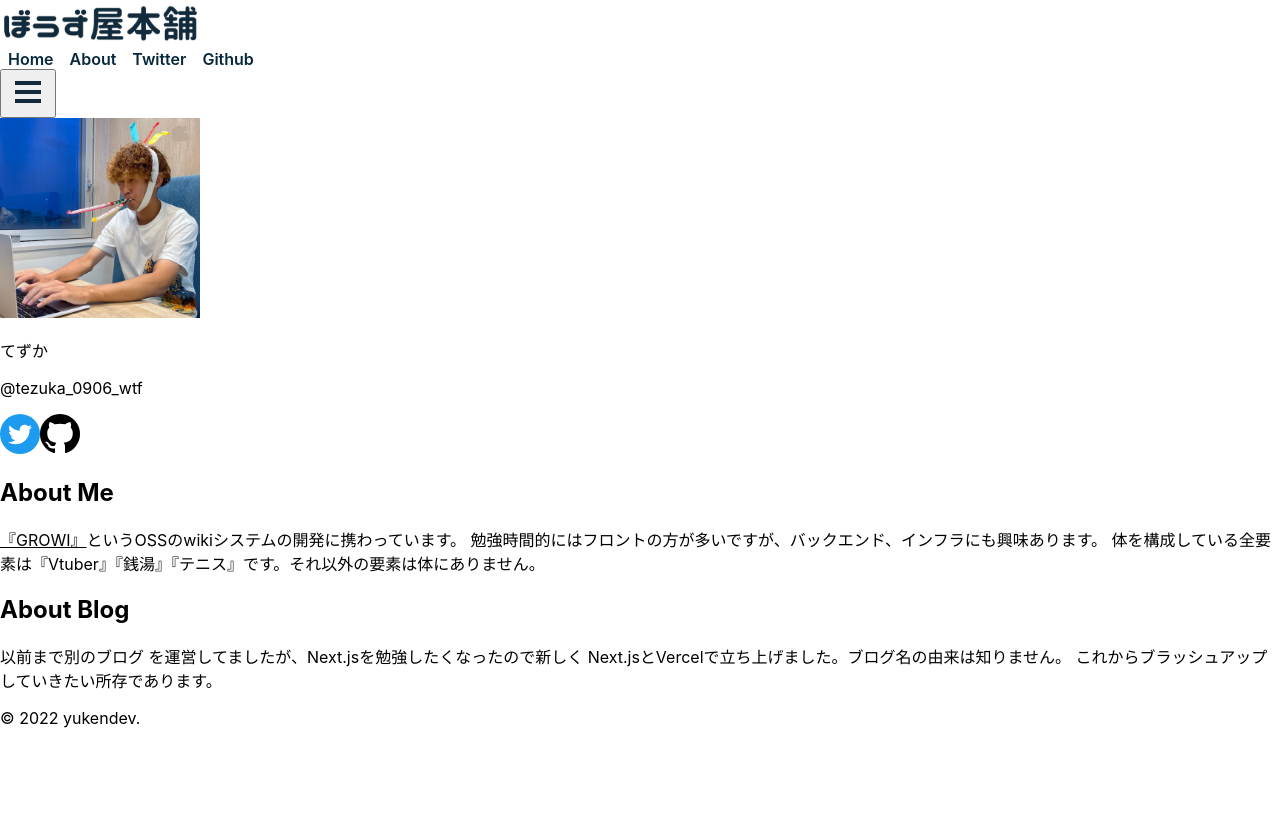
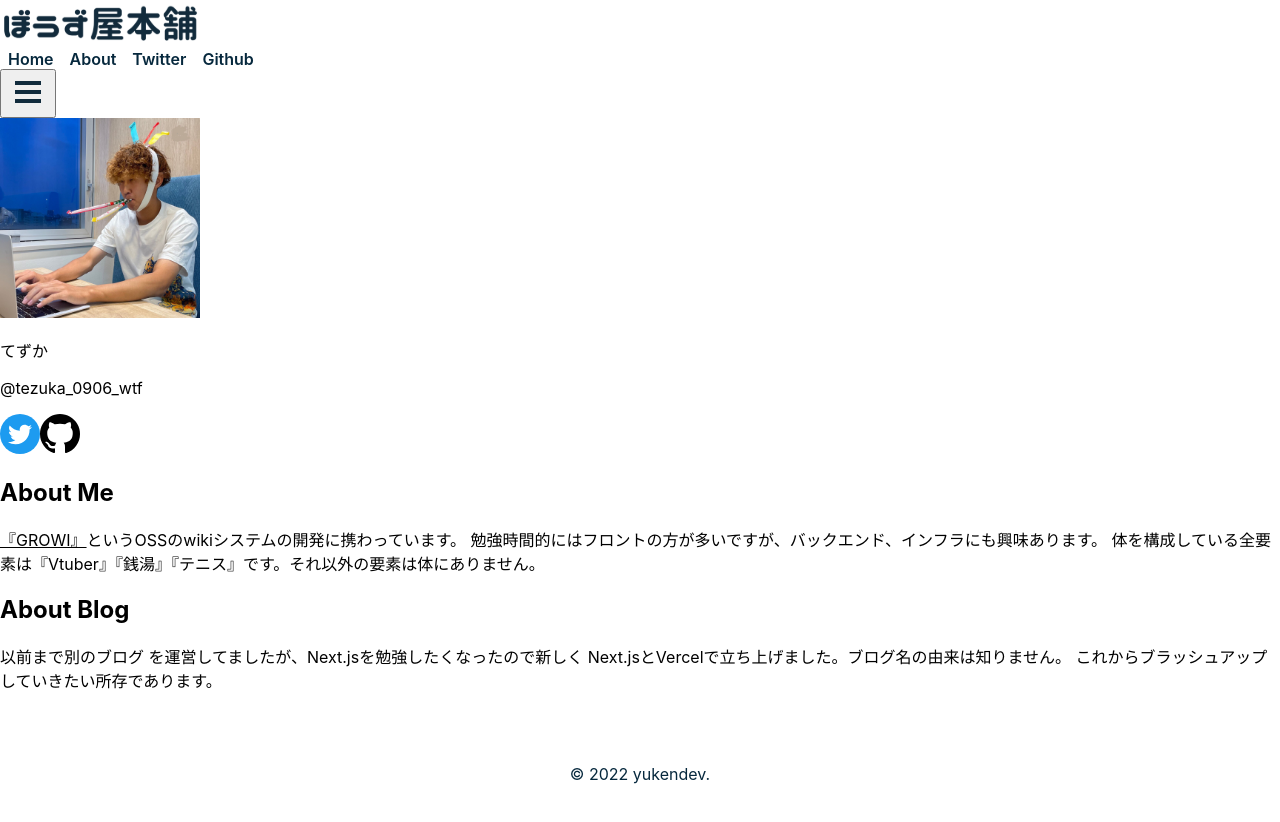
Before and after one commit to yukendev/blog, a Next.js app: page /me in a window 1280 px wide. Shown: the top 822 px of the page. Before the commit the page ends 800 px from the top, so only its background shows below. Built offline with nearby package versions, Linux system fonts and the light colour scheme; no server answers.

Commit message:
style: refactor Footer with css moduels

```diff
--- /dev/null
+++ b/components/organisms/Footer.module.scss
@@ -0,0 +1,13 @@
+@use 'styles/variables' as var;
+
+.footer {
+  width: 100%;
+  background-color: var.$my_bg_color;
+  display: flex;
+  justify-content: center;
+  padding: 2.5rem 0;
+
+  p {
+    color: var.$my_text_color;
+  }
+}
--- a/components/organisms/Footer.tsx
+++ b/components/organisms/Footer.tsx
@@ -1,8 +1,10 @@
+import styles from './Footer.module.scss';
+
 export const Footer = (): JSX.Element => {
   return (
-    <footer className='w-full bg-myBgColor flex justify-center py-10'>
+    <footer className={styles['footer']}>
       {/* コピーライト */}
-      <div className='text-myTextColor'>© 2022 yukendev.</div>
+      <p>© 2022 yukendev.</p>
     </footer>
   );
 };
```
